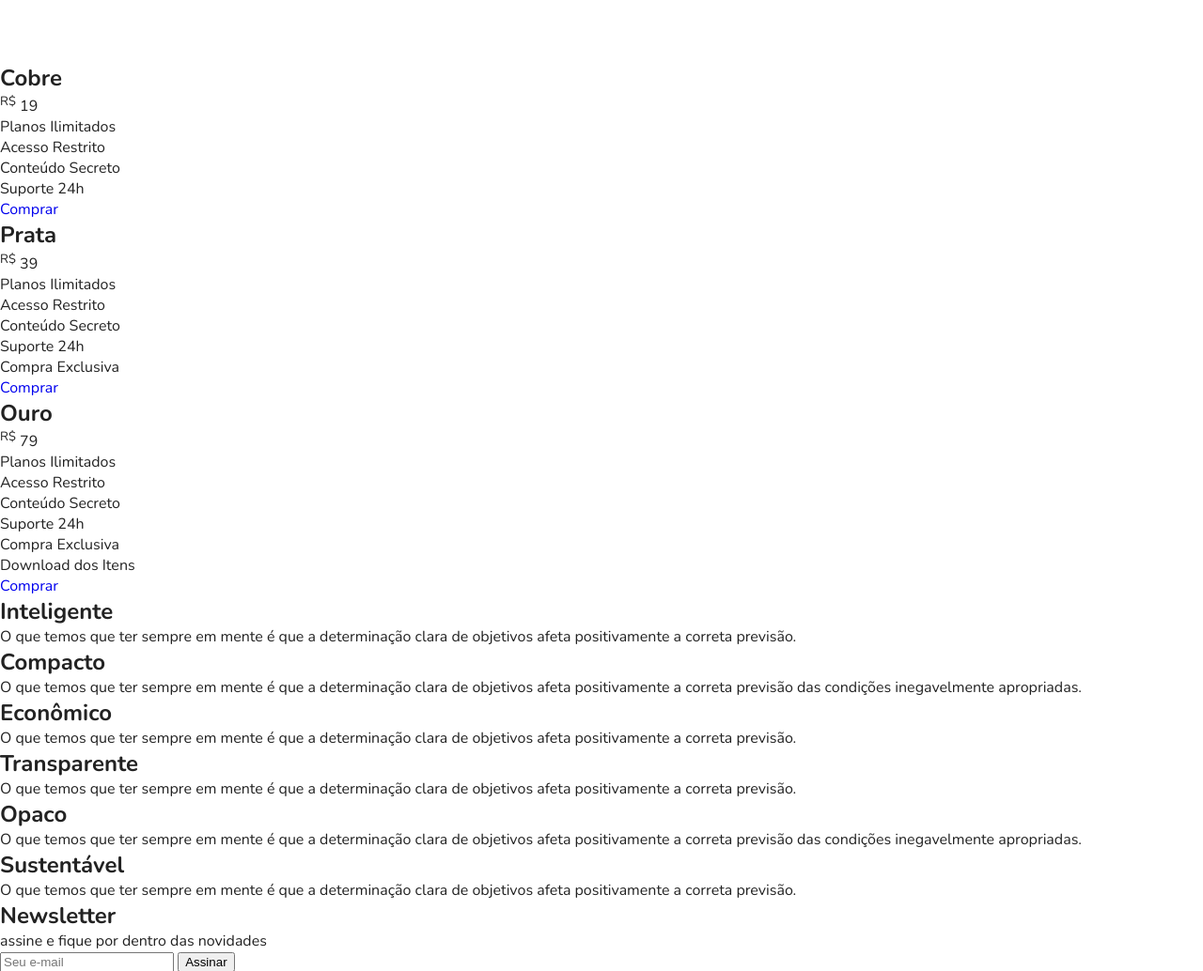
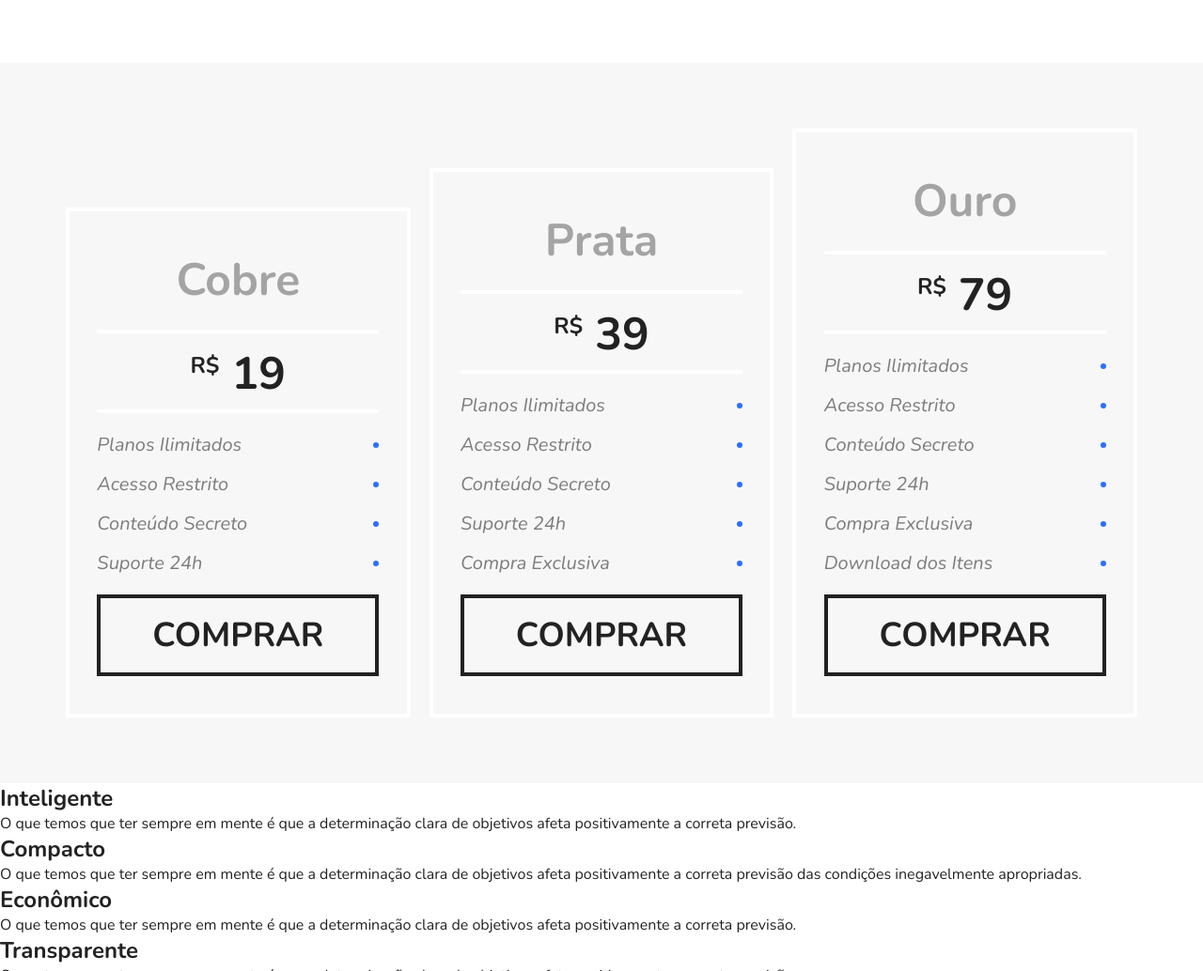
Before and after one commit to henry-frontend/flexblog, a plain HTML site: page index.html in a window 1280 px wide. Shown: the part 1754-2788 px from the top of the page at 94% size. Drawn offline with nearby package versions, Linux system fonts and the light colour scheme.

Commit message:
preco-flexblog

```diff
--- a/css/style.css
+++ b/css/style.css
@@ -182,3 +182,93 @@ img {
 .blue {
   border-top: 8px solid #66d9eb;
 }
+
+/* Preço */
+
+.preco {
+  background: #f7f7f7;
+  padding: 60px;
+  display: flex;
+  flex-wrap: wrap;
+  align-items: flex-end;
+}
+
+.preco-item {
+  flex: 1 1 160px;
+  border: 4px solid #ffffff;
+  padding: 20px;
+  margin: 10px;
+}
+
+.preco-item h2 {
+  font-size: 3em;
+  color: #a4a4a4;
+  text-align: center;
+  margin-top: 20px;
+}
+
+.preco-item span {
+  max-width: 300px;
+  margin: 20px auto;
+  display: block;
+  font-size: 3em;
+  text-align: center;
+  font-weight: bold;
+  padding: 10px 0 5px 0px;
+  border-top: 4px solid #ffffff;
+  border-bottom: 4px solid #ffffff;
+}
+
+.preco-item sup {
+  font-size: 1.5rem;
+}
+
+.preco-item ul {
+  max-width: 300px;
+  margin: 20px auto;
+  font-size: 1.25em;
+  font-style: italic;
+  color: #7c7c7c;
+}
+
+.preco-item li {
+  display: flex;
+  justify-content: space-between;
+  align-items: center;
+  margin-bottom: 15px;
+}
+
+.preco-item li::after {
+  content: "";
+  display: block;
+  width: 6px;
+  height: 6px;
+  background: #2c70ff;
+  border-radius: 50%;
+}
+
+.preco-item a {
+  max-width: 300px;
+  display: block;
+  margin: 20px auto;
+  border: 4px solid;
+  color: #222222;
+  text-transform: uppercase;
+  font-weight: bold;
+  font-size: 2.25em;
+  padding: 15px 0;
+  text-align: center;
+}
+
+@media (max-width: 800px) {
+  .preco {
+    padding-left: 10px;
+    padding-right: 10px;
+  }
+  .preco .preco-item:nth-child(3) {
+    order: -2;
+  }
+  .preco .preco-item:nth-child(2) {
+    order: -1;
+  }
+}
```
